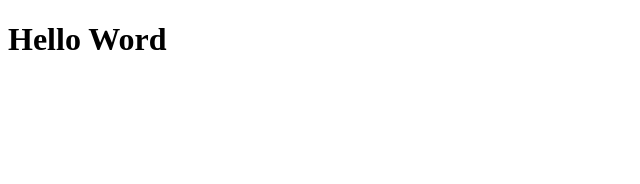
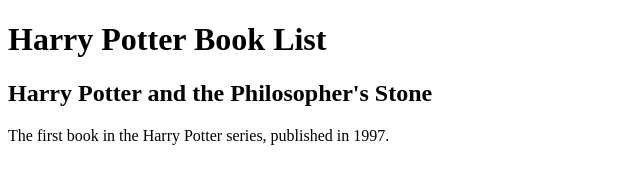
Before and after one commit to khaofang17/khaofang17.github.io, a plain HTML site: page index.html in a window 1280 px wide. Shown: the whole page, without its empty margins (0-640 px from the left). Drawn offline with Linux system fonts and the light colour scheme.

Commit message:
add h2 and p for harry potter book1

```diff
--- a/index.html
+++ b/index.html
@@ -6,6 +6,8 @@
     <title>my_firstpage</title>
 </head>
 <body>
-    <h1>Hello Word</h1>
+    <h1> Harry Potter Book List</h1>
+    <h2> Harry Potter and the Philosopher's Stone </h2>
+    <p> The first book in the Harry Potter series, published in 1997.</p>
 </body>
 </html>
```
